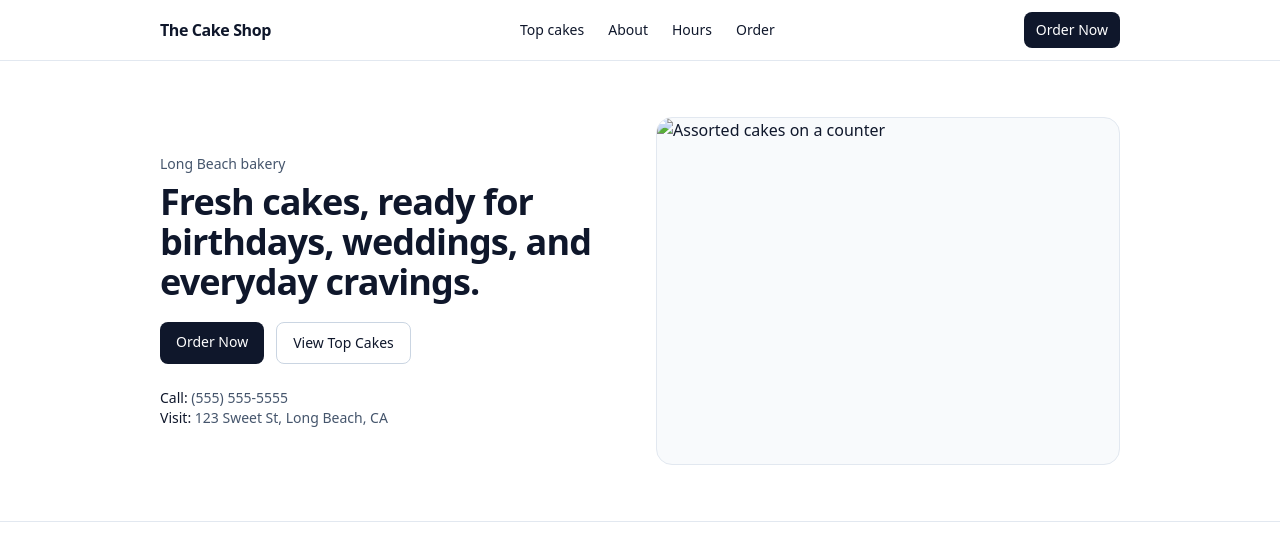
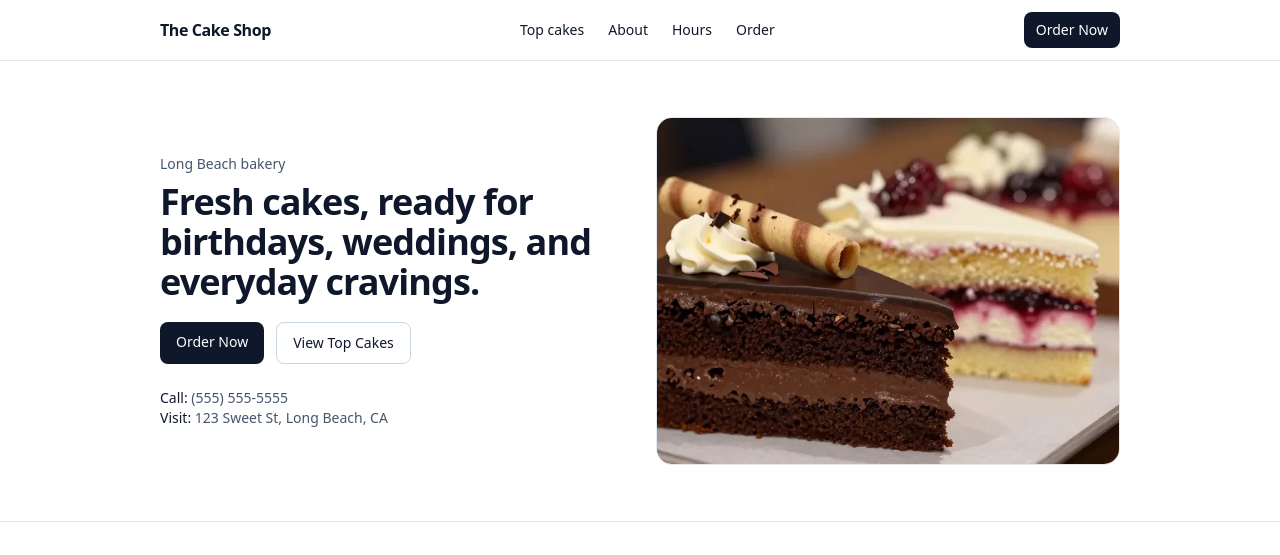
Before and after one commit to lon-ganancial/the-cake-shop-demo, a plain HTML site: page index.html in a window 1280 px wide. Shown: the top 555 px of the page. Drawn offline with Linux system fonts and the light colour scheme; the site is published under a folder, as on GitHub Pages, so addresses that start at the root find nothing.

Commit message:
Publish dist: 2026-01-17 14:42:18

```diff
--- a/index.html
+++ b/index.html
@@ -49,7 +49,7 @@
 
       <div class="lg:col-span-6">
         <div class="aspect-[4/3] w-full overflow-hidden rounded-2xl border border-slate-200 bg-slate-50">
-          <img src="/img/pixuvault-chocolate-cake-slice-with-glossy-ganache-vwgBrOaRzyCL.webp" alt="Assorted cakes on a counter" class="h-full w-full object-cover" loading="eager">
+          <img src="img/pixuvault-chocolate-cake-slice-with-glossy-ganache-vwgBrOaRzyCL.webp" alt="Assorted cakes on a counter" class="h-full w-full object-cover" loading="eager">
         </div>
       </div>
     </div>
```
Also changed, not shown: favicon.ico (added), favicon.svg, 2 other files.
